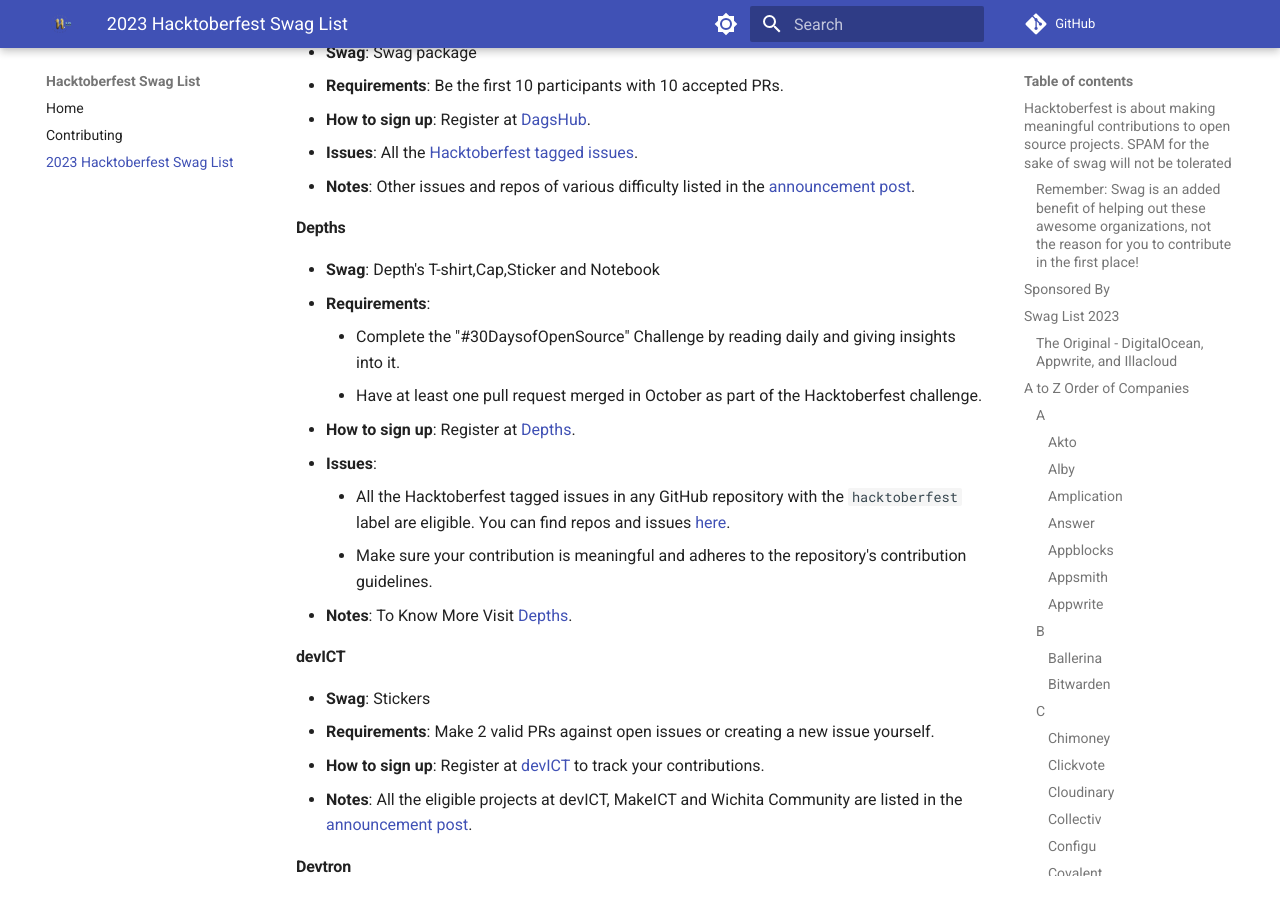
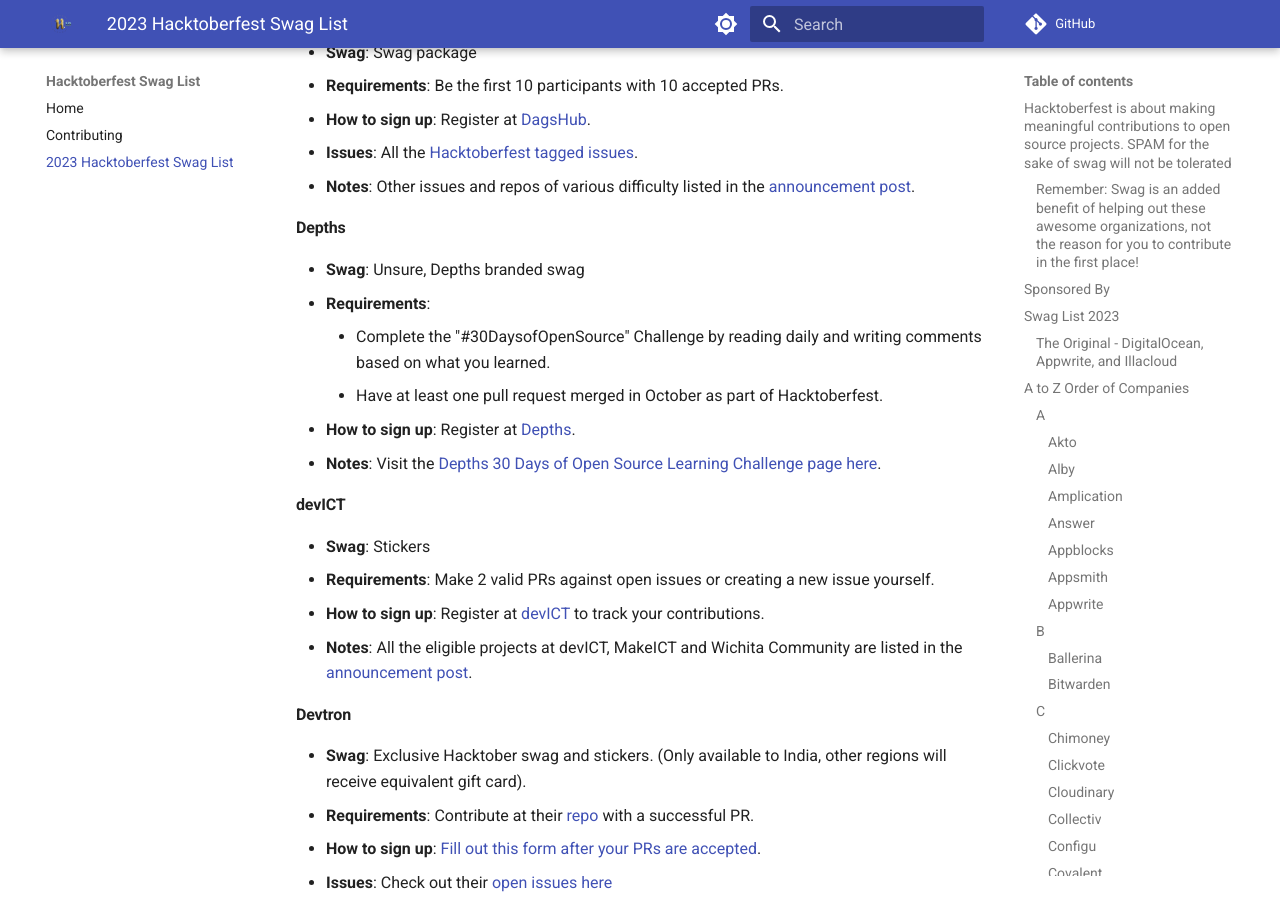
Before and after one commit to crweiner/hacktoberfest-swag-list, an MkDocs documentation site: the page built from docs/list.md, in a window 1280 px wide and 900 px high, scrolled down 5948 px. Built offline with MkDocs 1.6.1 and Material for MkDocs 9.7.7, drawn with Linux system fonts in a browser that asks for light colours; plug-ins that fetch from the network failed and are left out; comment, search, counter and statistics services are not loaded.

Commit message:
Update Depths

```diff
--- a/docs/list.md
+++ b/docs/list.md
@@ -195,15 +195,12 @@
 
 #### **Depths**
 
-- **Swag**: Depth's T-shirt,Cap,Sticker and Notebook
+- **Swag**: Unsure, Depths branded swag
 - **Requirements**:
-    - Complete the "#30DaysofOpenSource" Challenge by reading daily and giving insights into it.
-    - Have at least one pull request merged in October as part of the Hacktoberfest challenge.
+    - Complete the "#30DaysofOpenSource" Challenge by reading daily and writing comments based on what you learned.
+    - Have at least one pull request merged in October as part of Hacktoberfest.
 - **How to sign up**: Register at [Depths](https://www.depths.so/30daysopensource).
-- **Issues**:
-    - All the Hacktoberfest tagged issues in any GitHub repository with the `hacktoberfest` label are eligible. You can find repos and issues [here](https://github.com/topics/hacktoberfest).
-    - Make sure your contribution is meaningful and adheres to the repository's contribution guidelines.
-- **Notes**: To Know More Visit [Depths](https://www.depths.so/30daysopensource).
+- **Notes**: Visit the [Depths 30 Days of Open Source Learning Challenge page here](https://www.depths.so/30daysopensource).
 
 #### **devICT**
 
```
